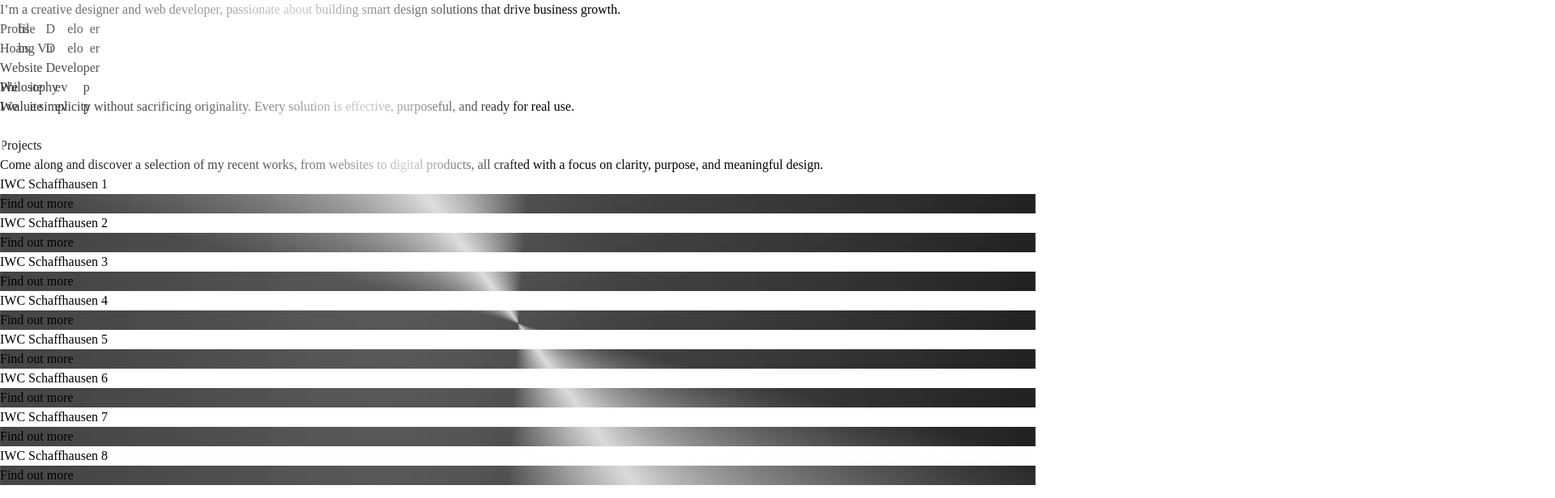
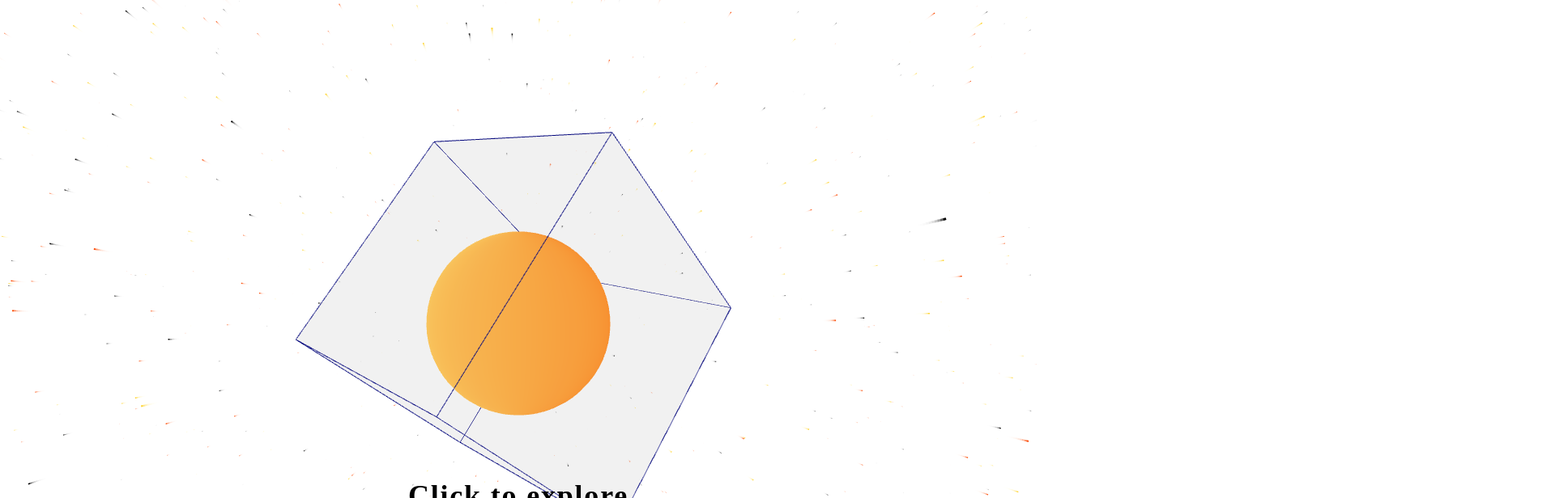
Before and after one commit to nguyenthisc1/portfolio-team, a Next.js app in the folder apps/web/: page / in a window 1280 px wide. Shown: the top 616 px of the page at 81% size, 1920 px wide, since content can reach past the window. Built offline with nearby package versions, Linux system fonts and the light colour scheme.

Commit message:
update: loading

```diff
--- a/apps/web/src/app/(home)/page.tsx
+++ b/apps/web/src/app/(home)/page.tsx
@@ -8,6 +8,19 @@
     return (
         <>
             <Intro />
+
+            <section
+                aria-labelledby="philosophy-heading"
+                className="mx-auto mb-44 max-w-4xl space-y-10"
+            >
+                <h2 id="philosophy-heading" className="sr-only">
+                    Philosophy
+                </h2>
+                <Typography
+                    className="mr-20 ml-auto max-w-xs"
+                    text="I value simplicity without sacrificing originality. Every solution is effective, purposeful, and ready for real use."
+                />
+            </section>
 
             <section aria-labelledby="projects-heading" className="mb-44 space-y-10">
                 <div className="mx-auto max-w-5xl">
--- a/apps/web/src/app/layout.tsx
+++ b/apps/web/src/app/layout.tsx
@@ -4,6 +4,7 @@
 import localFont from 'next/font/local'
 import { GsapProvider } from '@/shared/providers/GsapProvider'
 import Scene from '@/features/home/canvas/scene/Scene'
+import Loading from '@/shared/components/Loading'
 
 const ibmPlexSansCondensedBoldItalic = localFont({
     src: [
@@ -66,8 +67,8 @@
             </head>
             <body className="antialiased">
                 <GsapProvider>
-                    {children}
-                    {/* <Scene /> */}
+                    <Loading>{children}</Loading>
+                    <Scene />
                 </GsapProvider>
             </body>
         </html>
--- a/apps/web/src/features/home/canvas/elements/Logo.tsx
+++ b/apps/web/src/features/home/canvas/elements/Logo.tsx
@@ -4,9 +4,10 @@
 /* eslint-disable react/no-unknown-property */
 import { useGSAP } from '@gsap/react'
 import { useFrame } from '@react-three/fiber'
-import { useMemo, useRef } from 'react'
+import { useLayoutEffect, useMemo, useRef, useState } from 'react'
 import * as THREE from 'three'
 import gsap from 'gsap'
+import Box from './Box'
 
 function SunGradientMaterial({
     left,
@@ -68,7 +69,7 @@
 export default function Logo() {
     const isAccess = useGlobal((state) => state.isAccess)
     const isLoading = useGlobal((state) => state.isLoading)
-
+    const [isAddBox, setisAddBox] = useState(false)
     const boxRef = useRef<THREE.Mesh>(null)
     const groupRef = useRef<THREE.Group>(null)
 
@@ -97,22 +98,22 @@
         if (isAccess && groupRef.current) {
             const SCALE = 24
 
-            // gsap.to(groupRef.current.scale, {
-            //     delay: 0.5,
-            //     x: SCALE,
-            //     y: SCALE,
-            //     z: SCALE,
-            //     duration: 0.8,
-            //     ease: 'power2.out',
-            // })
-            // gsap.to(groupRef.current.position, {
-            //     delay: 0.5,
-            //     x: 0,
-            //     y: -20,
-            //     z: 0,
-            //     duration: 0.8,
-            //     ease: 'power2.out',
-            // })
+            gsap.to(groupRef.current.scale, {
+                delay: 0.5,
+                x: SCALE,
+                y: SCALE,
+                z: SCALE,
+                duration: 1,
+                ease: 'power2.inOut',
+            })
+            gsap.to(groupRef.current.position, {
+                delay: 0.5,
+                x: 0,
+                y: -28,
+                z: 0,
+                duration: 1,
+                ease: 'power2.inOut',
+            })
         }
     }, [isAccess])
 
@@ -125,6 +126,7 @@
                 z: 32,
                 duration: 0.5,
                 ease: 'circ.out',
+                onComplete: () => setisAddBox(true),
             })
         }
     }, [isLoading])
@@ -136,6 +138,8 @@
                 <SunGradientMaterial left={sunLeftColor} right={sunRightColor} />
             </mesh>
 
+            {isAddBox && <Box />}
+            {/*
             <mesh ref={boxRef}>
                 <boxGeometry args={[1.75, 1.75, 1.75]} />
                 <meshBasicMaterial color="white" transparent opacity={0.01} />
@@ -143,7 +147,7 @@
                     <edgesGeometry args={[new THREE.BoxGeometry(1.75, 1.75, 1.75)]} />
                     <lineBasicMaterial color="white" />
                 </lineSegments>
-            </mesh>
+            </mesh> */}
         </group>
     )
 }
--- a/apps/web/src/features/home/canvas/elements/Sky.tsx
+++ /dev/null
@@ -1,5 +0,0 @@
-import React from 'react'
-
-export default function Sky() {
-    return <div></div>
-}
--- a/apps/web/src/features/home/components/Intro.tsx
+++ b/apps/web/src/features/home/components/Intro.tsx
@@ -1,42 +1,45 @@
-import React from 'react'
-import Typography from './Typography'
-import SpinningText from './SpinningText'
+'use client'
+
+import { useGlobal } from '@/shared/stores/global'
+import { useGSAP } from '@gsap/react'
+import { useRef } from 'react'
+import { setupIntroHomeAnimation } from '../animations/animation'
 
 export default function Intro() {
+    const ref = useRef<HTMLDivElement>(null)
+    const isAccess = useGlobal((state) => state.isAccess)
+
+    useGSAP(() => {
+        if (!ref.current) return
+        if (isAccess) {
+            const timeline = setupIntroHomeAnimation(ref.current)
+            timeline.play()
+        }
+    }, [isAccess])
+
     return (
-        <>
+        <div ref={ref} className="relative -z-20">
             <header className="mx-auto mt-20 max-w-xl text-center">
                 {/* <h1 className="hidden">Hoang Vu - </h1> */}
-                <p className="uppercase">
+                <p className="intro-description uppercase">
                     I’m a creative designer and web developer, passionate about building smart
                     design solutions that drive business growth.
                 </p>
             </header>
 
-            <section aria-labelledby="profile-heading" className="mt-36 mb-[50%]">
+            <section id="profile" aria-labelledby="profile-heading" className="mt-36 mb-[50%]">
                 <h2 id="profile-heading" className="sr-only">
                     Profile
                 </h2>
                 <div className="space-y-5 text-center">
-                    <h2 className="font-primary text-xl uppercase">Hoang Vu</h2>
+                    {/* <h2 className="font-primary text-xl uppercase">Hoang Vu</h2> */}
                     <div className="mx-auto max-w-7xl text-center">
-                        <SpinningText as={2} text="Website Developer" />
+                        <h2 className="text-primary spinning-text intro-heading uppercase">
+                            <span>Website Developer</span>
+                        </h2>
                     </div>
                 </div>
             </section>
-
-            <section
-                aria-labelledby="philosophy-heading"
-                className="mx-auto mb-44 max-w-4xl space-y-10"
-            >
-                <h2 id="philosophy-heading" className="sr-only">
-                    Philosophy
-                </h2>
-                <Typography
-                    className="mr-20 ml-auto max-w-xs"
-                    text="I value simplicity without sacrificing originality. Every solution is effective, purposeful, and ready for real use."
-                />
-            </section>
-        </>
+        </div>
     )
 }
--- a/apps/web/src/shared/providers/GsapProvider.tsx
+++ b/apps/web/src/shared/providers/GsapProvider.tsx
@@ -31,35 +31,19 @@
         }
 
         lenis.on('scroll', updateScrollTrigger)
-
         ScrollTrigger.defaults({ markers: false })
         ScrollTrigger.config({ ignoreMobileResize: true })
 
-        // Setup ScrollTrigger's scrollerProxy
         if (ScrollTrigger.scrollerProxy) {
             ScrollTrigger.scrollerProxy(document.body, {
                 scrollTop(value) {
-                    if (typeof value !== 'undefined') {
-                        lenis.scrollTo(value, { immediate: true })
-                    }
+                    if (typeof value !== 'undefined') lenis.scrollTo(value, { immediate: true })
                     return lenis.scroll
                 },
                 getBoundingClientRect() {
-                    return {
-                        top: 0,
-                        left: 0,
-                        width: window.innerWidth,
-                        height: window.innerHeight,
-                    }
+                    return { top: 0, left: 0, width: window.innerWidth, height: window.innerHeight }
                 },
             })
-        }
-
-        // Stop/start Lenis based on isAccess
-        if (isAccess) {
-            lenis.stop()
-        } else {
-            lenis.start()
         }
 
         return () => {
@@ -67,6 +51,12 @@
             lenis.destroy()
             lenisRef.current = null
         }
+    }, [])
+
+    useEffect(() => {
+        if (!lenisRef.current) return
+        if (!isAccess) lenisRef.current.stop()
+        else lenisRef.current.start()
     }, [isAccess])
 
     return <>{children}</>
--- a/apps/web/src/shared/stores/global.tsx
+++ b/apps/web/src/shared/stores/global.tsx
@@ -6,7 +6,7 @@
     isLoading: boolean
     setIsLoading: (loading: boolean) => void
     isAccess: boolean
-    setIsAccess: (loading: boolean) => void
+    setIsAccess: (access: boolean) => void
 }
 
 export const useGlobal = create<Global>((set) => ({
@@ -15,5 +15,5 @@
     isLoading: true,
     setIsLoading: (loading: boolean) => set({ isLoading: loading }),
     isAccess: false,
-    setIsAccess: (loading: boolean) => set({ isAccess: loading }),
+    setIsAccess: (access: boolean) => set({ isAccess: access }),
 }))
--- a/packages/ui/src/styles/web.css
+++ b/packages/ui/src/styles/web.css
@@ -279,15 +279,15 @@
 
         span {
             > div {
-                @apply overflow-hidden
+                @apply overflow-hidden;
             }
         }
 
-        h2,.h2 {
-            span {
-                > div {
-                    @apply leading-[140px] 2xl:leading-[170px];
-                }
+        &h2,
+        &.h2 {
+            .original-text,
+            .clone-text {
+                @apply leading-[140px] 2xl:leading-[170px];
             }
         }
     }
```
